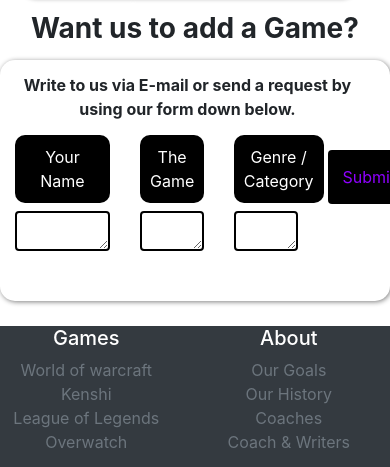
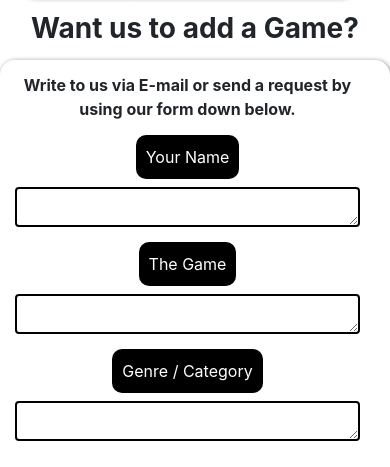
Before and after one commit to MattiasKallstrom/G-Focus-Bootstrap, a plain HTML site: page pages/category-page.html in a window 390 px wide. Shown: the part 2649-3116 px from the top of the page. Drawn offline with nearby package versions, Linux system fonts and the light colour scheme.

Commit message:
fixed the mobile first form on the category page

```diff
--- a/css/category-page.css
+++ b/css/category-page.css
@@ -139,7 +139,7 @@ h3 {
     margin: 15px 0 15px 0;
     font-weight: bold;
 }
-.container-fluid {
+.containerbanners {
     width: 90%;
 }
 .bannername {
@@ -183,7 +183,7 @@ h3 {
     border-radius: 0 0 15px 0;
     box-shadow: 1px 1px 5px grey;
 }
-.container {
+.containerform {
     margin-bottom: 25px;
     box-shadow: 1px 1px 5px grey;
     border-radius: 15px;
@@ -202,6 +202,7 @@ h3 {
 }
 .namearea {
     border: 2px solid black;
+    margin-bottom: 15px;
 }
 .game {
     color: white;
@@ -211,6 +212,7 @@ h3 {
 }
 .gamearea {
     border: 2px solid black;
+    margin-bottom: 15px;
 }
 .genre {
     color: white;
@@ -220,6 +222,7 @@ h3 {
 }
 .genrearea {
     border: 2px solid black;
+    margin-bottom: 15px;
 }
 .submitbutton {
     background-color: black !important;
--- a/pages/category-page.html
+++ b/pages/category-page.html
@@ -121,7 +121,7 @@
         </div>
       </div>
       <h3>Miscellaneous Games by Category</h3>
-      <div class="container-fluid">
+      <div class="container-fluid containerbanners">
         <div class="row">
           <div class="col bannername">FPS</div>
           <a href="#" title="First Person Shooter" class="col-8 banner1"></a>
@@ -144,26 +144,26 @@
         </div>
       </div>
       <h3>Want us to add a Game?</h3>
-        <div class="container">
+        <div class="container-md containerform">
           <div class="row">
             <div class="col-sm description">
               Write to us via E-mail or send a request by using our form down below.
             </div>
           </div>
           <div class="row">
-              <div class="col-4">
+              <div class="col-sm-4">
                 <label for="namearea" class="name">Your Name</label>
                  <textarea class="form-control namearea" id="namearea" rows="1" required></textarea>
               </div>
-              <div class="col-3">
+              <div class="col-sm-3">
                 <label for="gamearea" class="game">The Game</label>
                 <textarea class="form-control gamearea" id="gamearea" rows="1" required></textarea>
               </div>
-              <div class="col-3">
+              <div class="col-sm-3">
                 <label for="genrearea" class="genre">Genre / Category</label>
                 <textarea class="form-control genrearea" id="genrearea" rows="1" required></textarea>
               </div>
-              <div class="col-2">
+              <div class="col-sm-2">
               <button type="submit" class="btn btn-primary submitbutton">Submit</button>
               </div>
           </div>
```
